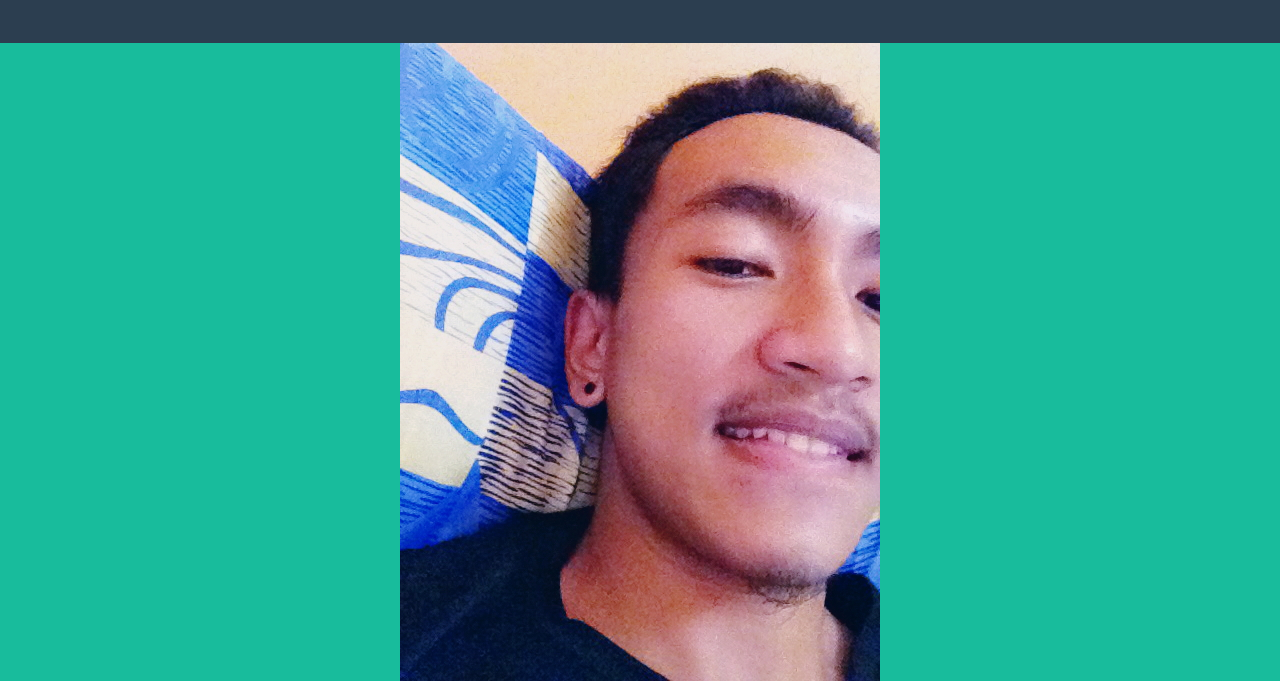
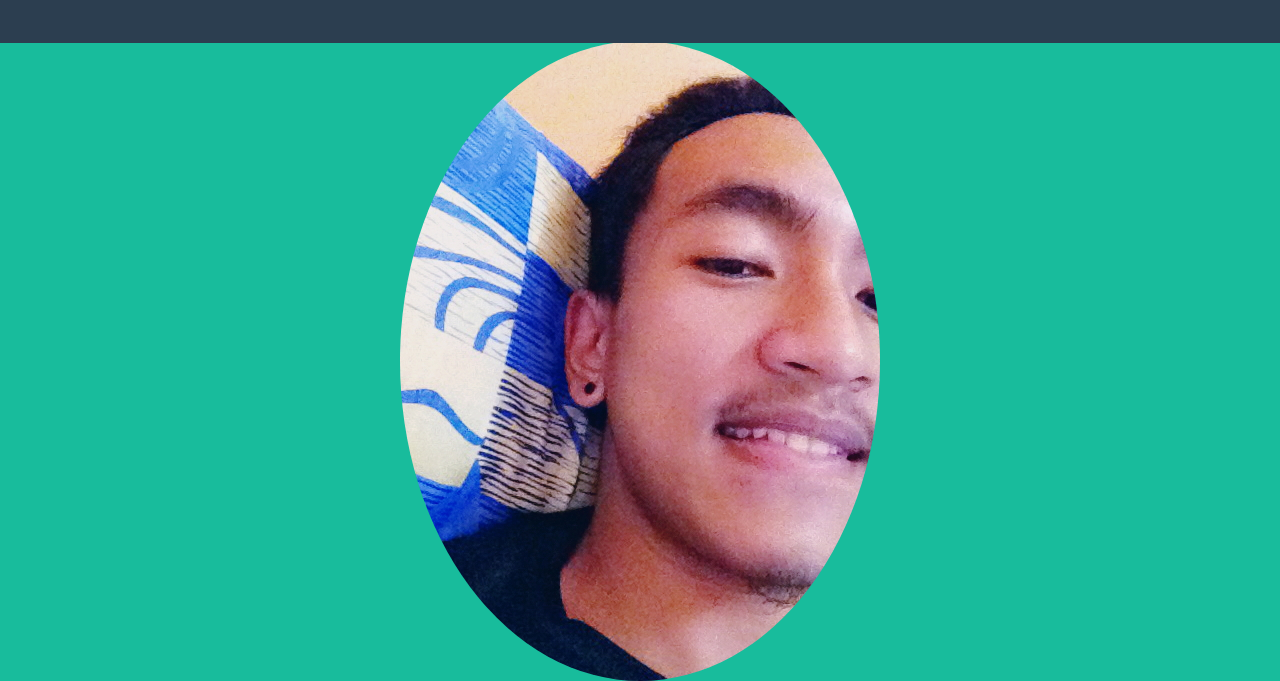
Before and after one commit to tiboldecjhunjie/freelancer.github.io, a website: page index.html in a window 1280 px wide. Shown: the part 159-840 px from the top of the page. Drawn offline with nearby package versions, Linux system fonts and the light colour scheme.

Commit message:
Update index.html

```diff
--- a/index.html
+++ b/index.html
@@ -85,7 +85,7 @@
         <div class="container">
             <div class="row">
                 <div class="col-lg-12">
-                    <img class="img-responsive" src="img/me.jpg" alt="circle">
+                    <img class="img-circle" src="img/me.jpg" alt="">
                     <div class="intro-text">
                         <span class="name">Tiboldec Jhunjie A.</span>
                         <hr class="star-light">
```
